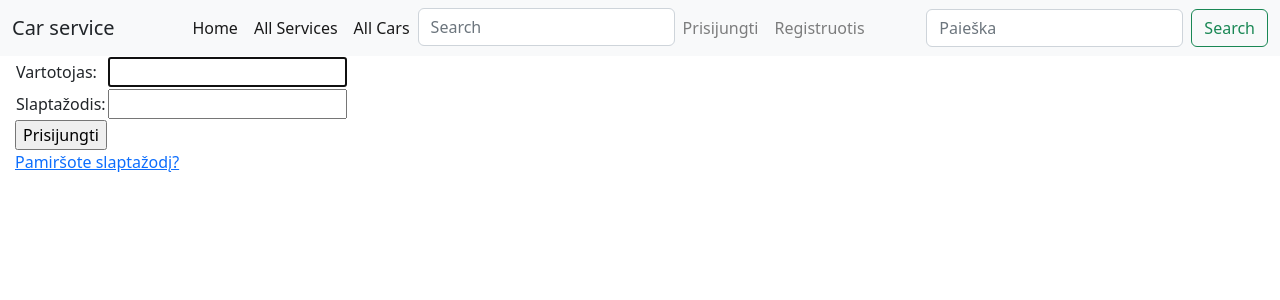
After one commit to ckuly/personal-car-service, a Django app: page /accounts/login/ in a window 1280 px wide. The commit adds this page. Shown: the top 300 px of the page. Run offline with Django 5.2, Linux system fonts and the light colour scheme; some libraries are stand-ins or nearby versions.

Commit message:
Registration system, still need to convert to english and change couple things

```diff
--- a/autosite/urls.py
+++ b/autosite/urls.py
@@ -24,5 +24,6 @@ urlpatterns = [
     path('car_service/', include('car_service.urls')),
     path('admin/', admin.site.urls),
     path('', RedirectView.as_view(url='car_service/', permanent=True)),
+    path('accounts/', include('django.contrib.auth.urls')),
 ] + (static(settings.STATIC_URL, document_root=settings.STATIC_ROOT) +
     static(settings.MEDIA_URL, document_root=settings.MEDIA_ROOT))
--- a/car_service/templates/base.html
+++ b/car_service/templates/base.html
@@ -6,29 +6,55 @@
     <meta name="viewport" content="width=device-width, initial-scale=1">
     <link rel="stylesheet" href="https://stackpath.bootstrapcdn.com/bootstrap/4.1.3/css/bootstrap.min.css"
           integrity="sha384-MCw98/SFnGE8fJT3GXwEOngsV7Zt27NXFoaoApmYm81iuXoPkFOJwJ8ERdknLPMO" crossorigin="anonymous">
+    <link rel="stylesheet" href="https://cdn.jsdelivr.net/npm/bootstrap@5.2.3/dist/css/bootstrap.min.css"
+          integrity="sha384-rbsA2VBKQhggwzxH7pPCaAqO46MgnOM80zW1RWuH61DGLwZJEdK2Kadq2F9CUG65" crossorigin="anonymous">
     <!-- Add additional CSS in static file -->
     {% load static %}
     <link rel="stylesheet" href="{% static 'css/styles.css' %}">
 </head>
 <body>
+<nav class="navbar navbar-expand-lg navbar-light bg-light">
     <div class="container-fluid">
-    <div class="row">
-        <div class="col-sm-2">
-            {% block sidebar %}
-            <ul class="sidebar-nav">
-                <li><a href="{% url 'index' %}">Home</a></li>
-                <li><a href="{% url 'orders' %}">All Services</a></li>
-                <li><a href="{% url 'cars' %}">All Cars</a></li>
+        <a class="navbar-brand">Car service</a>
+        <ul class="navbar-nav mx-2">
+            <li class="nav-item active"><a class="nav-link" href="{% url 'index' %}">Home</a></li>
+            <li class="nav-item active"><a class="nav-link" href="{% url 'orders' %}">All Services</a></li>
+            <li class="nav-item active"><a class="nav-link" href="{% url 'cars' %}">All Cars</a></li>
             <li>
                 <form action="{% url 'search' %}" method="get" class="form-inline my-2 my-md-0">
                     <input name="query" class="form-control" type="text" placeholder="Search">
                 </form>
             </li>
+            {% if user.is_authenticated %}
+            <li class="nav-item"><a class="nav-link" href="#">
+                <svg class="bi bi-person" width="1.5em" height="1.5em" viewBox="0 0 16 16" fill="currentColor"
+                     xmlns="http://www.w3.org/2000/svg">
+                    <path fill-rule="evenodd"
+                          d="M13 14s1 0 1-1-1-4-6-4-6 3-6 4 1 1 1 1h10zm-9.995-.944v-.002.002zM3.022 13h9.956a.274.274 0 00.014-.002l.008-.002c-.001-.246-.154-.986-.832-1.664C11.516 10.68 10.289 10 8 10c-2.29 0-3.516.68-4.168 1.332-.678.678-.83 1.418-.832 1.664a1.05 1.05 0 00.022.004zm9.974.056v-.002.002zM8 7a2 2 0 100-4 2 2 0 000 4zm3-2a3 3 0 11-6 0 3 3 0 016 0z"
+                          clip-rule="evenodd"/>
+                </svg>
+                {{ user.get_username }}</a></li>
+            <li class="nav-item"><a class="nav-link" href="#">Mano knygos</a></li>
+            <li class="nav-item">
+                <form method="post" action="{% url 'logout' %}">
+                    {% csrf_token %}
+                    <button type="submit">Atsijungti</button>
+                </form>
+            </li>
+            {% else %}
+            <li class="nav-item"><a class="nav-link" href="{% url 'login'%}">Prisijungti</a></li>
+            <li class="nav-item"><a class="nav-link" href="#">Registruotis</a></li>
+            {% endif %}
         </ul>
+        <form class="form-inline my-2 my-lg-0" action="{% url 'search' %}" method="get">
+            <input class="form-control me-2" name="query" class="form-control" type="text" placeholder="Paieška">
+            <button class="btn btn-outline-success" type="submit">Search</button>
+        </form>
+    </div>
+</nav>
+<div class="col-sm-10 ">
+    {% block content %}
     {% endblock %}
-        </div>
-        <div class="col-sm-10 ">{% block content %}{% endblock %}</div>
-    </div>
 </div>
 </body>
 </html>
--- /dev/null
+++ b/car_service/templates/registration/logged_out.html
@@ -0,0 +1,6 @@
+{% extends "base.html" %}
+
+{% block content %}
+  <p>Sėkmingai atsijungėte!</p>
+  <a href="{% url 'login'%}">Prisijungti iš naujo.</a>
+{% endblock %}
--- /dev/null
+++ b/car_service/templates/registration/login.html
@@ -0,0 +1,33 @@
+{% extends "base.html" %}
+
+{% block content %}
+
+  {% if form.errors %}
+    <p>Prisijungimo klaida, bandykite dar kartą!</p>
+  {% endif %}
+
+  {% if next %}
+    {% if user.is_authenticated %}
+      <p>Neturite prieigos prie šios informacijos. Turite prisijungti.</p>
+    {% endif %}
+  {% endif %}
+
+  <form method="post" action="{% url 'login' %}">
+    {% csrf_token %}
+    <table>
+      <tr>
+        <td>Vartotojas: </td>
+        <td>{{ form.username }}</td>
+      </tr>
+      <tr>
+        <td>Slaptažodis: </td>
+        <td>{{ form.password }}</td>
+      </tr>
+    </table>
+    <input type="submit" value="Prisijungti" />
+    <input type="hidden" name="next" value="{{ next }}" />
+  </form>
+
+  <p><a href="{% url 'password_reset' %}">Pamiršote slaptažodį?</a></p>
+
+{% endblock %}
--- /dev/null
+++ b/car_service/templates/registration/password_reset_complete.html
@@ -0,0 +1,6 @@
+{% extends "base.html" %}
+
+{% block content %}
+  <h1>Slaptažodis pakeistas!</h1>
+  <p><a href="{% url 'login' %}">prisijungti iš naujo</a></p>
+{% endblock %}
--- /dev/null
+++ b/car_service/templates/registration/password_reset_done.html
@@ -0,0 +1,5 @@
+{% extends "base.html" %}
+
+{% block content %}
+  <p>Slaptažodžio pakeitimo nuorodą išsiuntėme jums el.paštu!</p>
+{% endblock %}
--- /dev/null
+++ b/car_service/templates/registration/password_reset_email.html
@@ -0,0 +1,2 @@
+Kažkas mums atsiuntė užklausą slaptažodio keitimui. Jeigu tai buvote Jūs, sekite nuoroda žemiau:
+{{ protocol}}://{{ domain }}{% url 'password_reset_confirm' uidb64=uid token=token %}
```
Also changed, not shown: autosite/settings.py (+12 -1 lines), car_service/templates/registration/password_reset_confirm.html (added, +29 -0 lines), car_service/templates/registration/password_reset_form.html (added, +12 -0 lines), car_service/media/pictures/2025-bmw-m4-coupe-front-three-quarters-motion-65b935ea5dde6.jpg (renamed from library/media/pictures/2025-bmw-m4-coupe-front-three-quarters-motion-65b935ea5dde6.jpg), car_service/media/pictures/s-l1200.jpg (renamed from library/media/pictures/s-l1200.jpg), db.sqlite3. Lines whose indentation alone changed are shown as unchanged.
